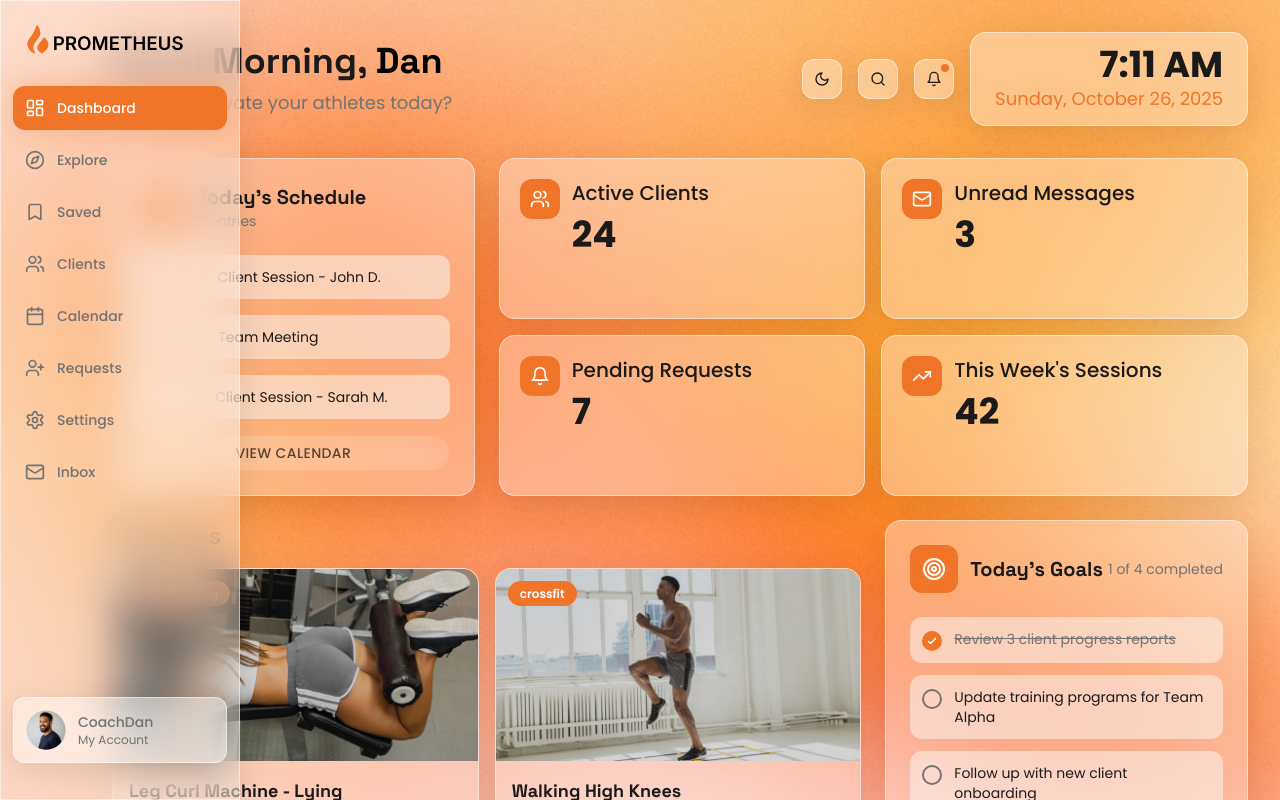
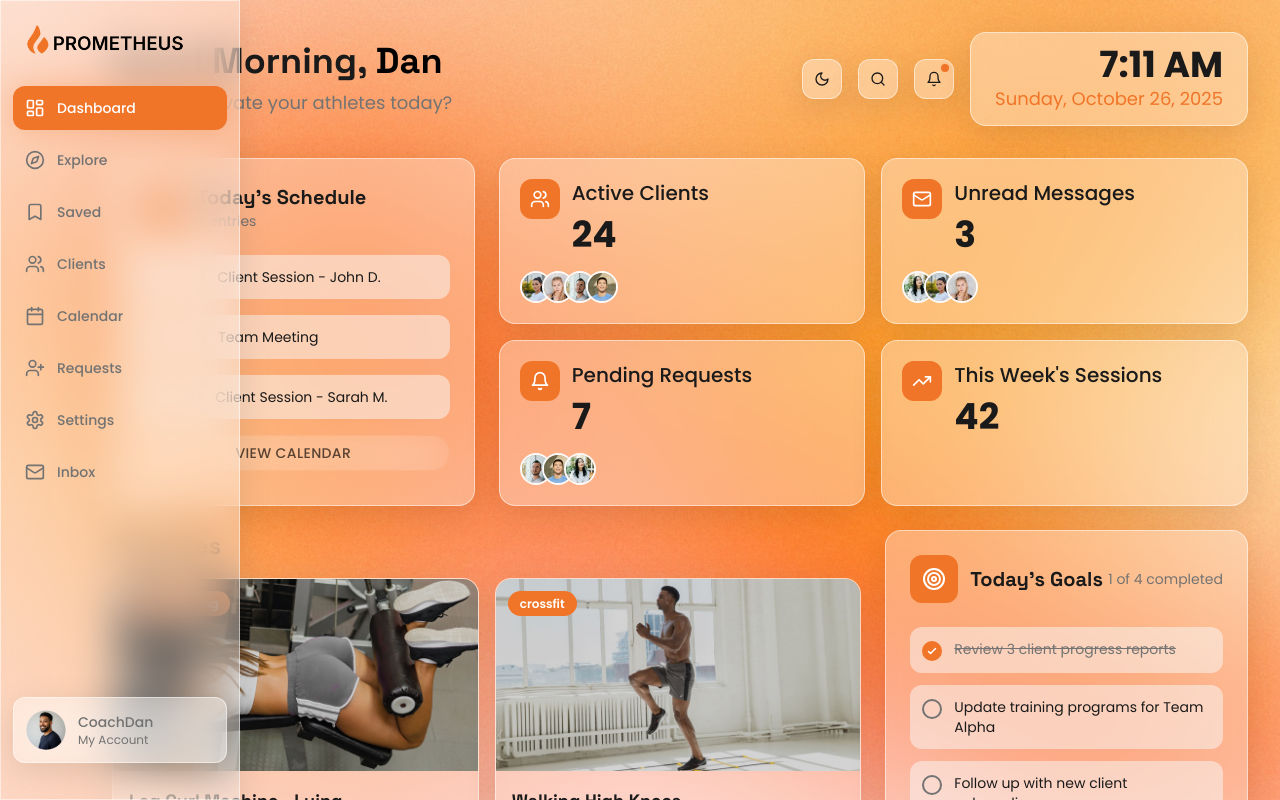
Before and after one commit to prometheusimpact/prometheus-coach-ui, a React (Vite) app: page /dashboard in a window 1280 px wide. Shown: the top 800 px of the page. Built offline with nearby package versions, Linux system fonts and the light colour scheme; the HTML template or start-up script is replaced by a standard one.

Commit message:
Add stacked avatars to dashboard cards

```diff
--- a/src/components/Exercise/InfoCard.tsx
+++ b/src/components/Exercise/InfoCard.tsx
@@ -5,11 +5,12 @@ interface InfoCardProps {
   label: string;
   value: string | React.ReactNode;
   variant?: "default" | "accent";
+  avatars?: string[];
 }
 
-export const InfoCard = ({ icon: Icon, label, value, variant = "default" }: InfoCardProps) => {
+export const InfoCard = ({ icon: Icon, label, value, variant = "default", avatars }: InfoCardProps) => {
   return (
-    <div className="glass rounded-2xl p-5 transition-smooth cursor-pointer hover:shadow-[0_0_30px_rgba(var(--primary-rgb),0.4)]">
+    <div className="glass rounded-2xl p-5 transition-smooth cursor-pointer hover:shadow-[0_0_30px_rgba(var(--primary-rgb),0.4)] relative">
       <div className="flex items-start gap-3">
         {Icon && (
           <div className={`
@@ -26,6 +27,20 @@ export const InfoCard = ({ icon: Icon, label, value, variant = "default" }: Info
           </div>
         </div>
       </div>
+
+      {avatars && avatars.length > 0 && (
+        <div className="flex items-center mt-4">
+          {avatars.map((avatar, index) => (
+            <img
+              key={index}
+              src={avatar}
+              alt={`Avatar ${index + 1}`}
+              className="w-8 h-8 rounded-full border-2 border-background object-cover"
+              style={{ marginLeft: index > 0 ? '-10px' : '0' }}
+            />
+          ))}
+        </div>
+      )}
     </div>
   );
 };
--- a/src/pages/Dashboard.tsx
+++ b/src/pages/Dashboard.tsx
@@ -10,6 +10,11 @@ import legcurlImg from "@/assets/legcurl.jpg";
 import highkneesImg from "@/assets/highknees.jpg";
 import { Button } from "@/components/ui/button";
 import { ShinyButton } from "@/components/ui/shiny-button";
+import sarahJohnsonImg from "@/assets/sarah-johnson.jpg";
+import jessicaTaylorImg from "@/assets/jessica-taylor.jpg";
+import alexMartinezImg from "@/assets/alex-martinez.jpg";
+import mikeChenImg from "@/assets/mike-chen.jpg";
+import rachelKimImg from "@/assets/rachel-kim.jpg";
 
 const Dashboard = () => {
   const { theme, setTheme } = useTheme();
@@ -154,18 +159,21 @@ const Dashboard = () => {
               label="Active Clients"
               value="24"
               variant="accent"
+              avatars={[sarahJohnsonImg, jessicaTaylorImg, alexMartinezImg, mikeChenImg]}
             />
             <InfoCard
               icon={Mail}
               label="Unread Messages"
               value="3"
               variant="accent"
+              avatars={[rachelKimImg, sarahJohnsonImg, jessicaTaylorImg]}
             />
             <InfoCard
               icon={Bell}
               label="Pending Requests"
               value="7"
               variant="accent"
+              avatars={[alexMartinezImg, mikeChenImg, rachelKimImg]}
             />
             <InfoCard
               icon={TrendingUp}
```
